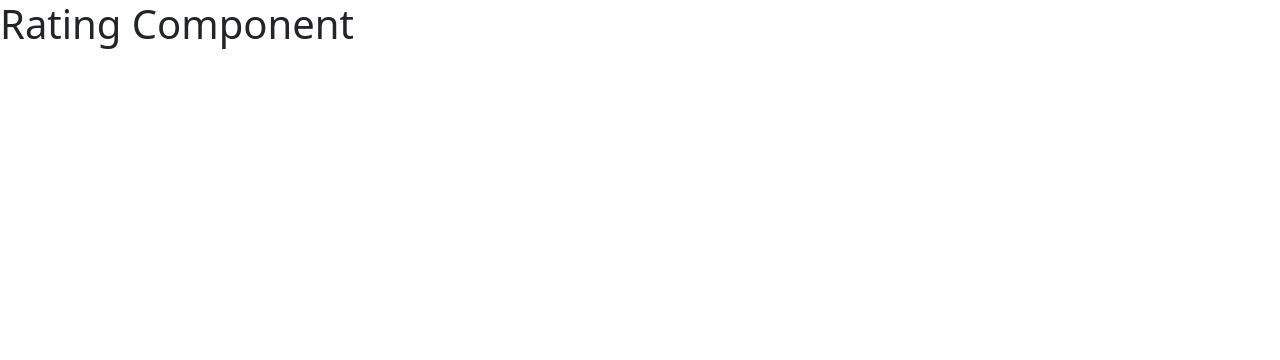
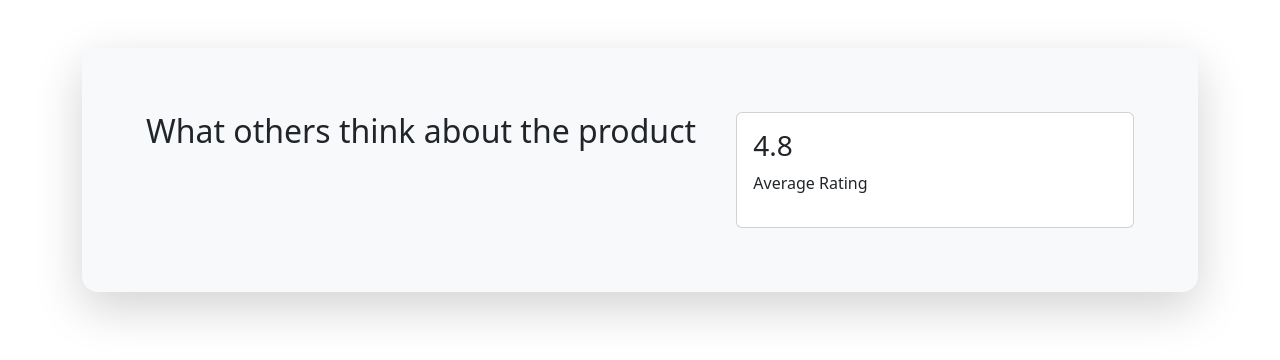
Before and after one commit to rattanatcstu/cs100-rating-component, a plain HTML site: page index.html in a window 1280 px wide. Drawn offline with Linux system fonts and the light colour scheme.

Commit message:
Create Rating Summary Structure (#2)

```diff
--- a/index.html
+++ b/index.html
@@ -1,16 +1,39 @@
 <!DOCTYPE html>
 <html lang="en">
+
 <head>
   <meta charset="UTF-8" />
   <meta http-equiv="X-UA-Compatible" content="IE=edge" />
   <meta name="viewport" content="width=device-width, initial-scale=1.0" />
+  <link rel="stylesheet" href="https://cdnjs.cloudflare.com/ajax/libs/font-awesome/7.0.1/css/all.min.css"
+    integrity="sha512-2SwdPD6INVrV/lHTZbO2nodKhrnDdJK9/kg2XD1r9uGqPo1cUbujc+IYdlYdEErWNu69gVcYgdxlmVmzTWnetw=="
+    crossorigin="anonymous" referrerpolicy="no-referrer" />
   <link rel="stylesheet" href="css/bootstrap.min.css" />
   <link rel="stylesheet" href="css/style.css" />
   <title>Rating Component</title>
 </head>
+
 <body>
-    <h1>Rating Component</h1>
-
+  <div class="container">
+    <div class="card bg-light rounded-4 border-0 mb-5 mt-5 shadow-lg">
+      <div class="card-body">
+        <div class="row p-5">
+          <div class="col-7">
+            <h2 class="fw-bolded">What others think about the product</h2>
+          </div>
+          <div class="col-5">
+            <div class="card">
+              <div class="card-body">
+                <h3>4.8</h3>
+                <p>Average Rating</p>
+              </div>
+            </div>
+          </div>
+        </div>
+      </div>
+    </div>
+  </div>
   <script src="js/bootstrap.bundle.min.js"></script>
 </body>
+
 </html>
```
Lines whose indentation alone changed are shown as unchanged.
